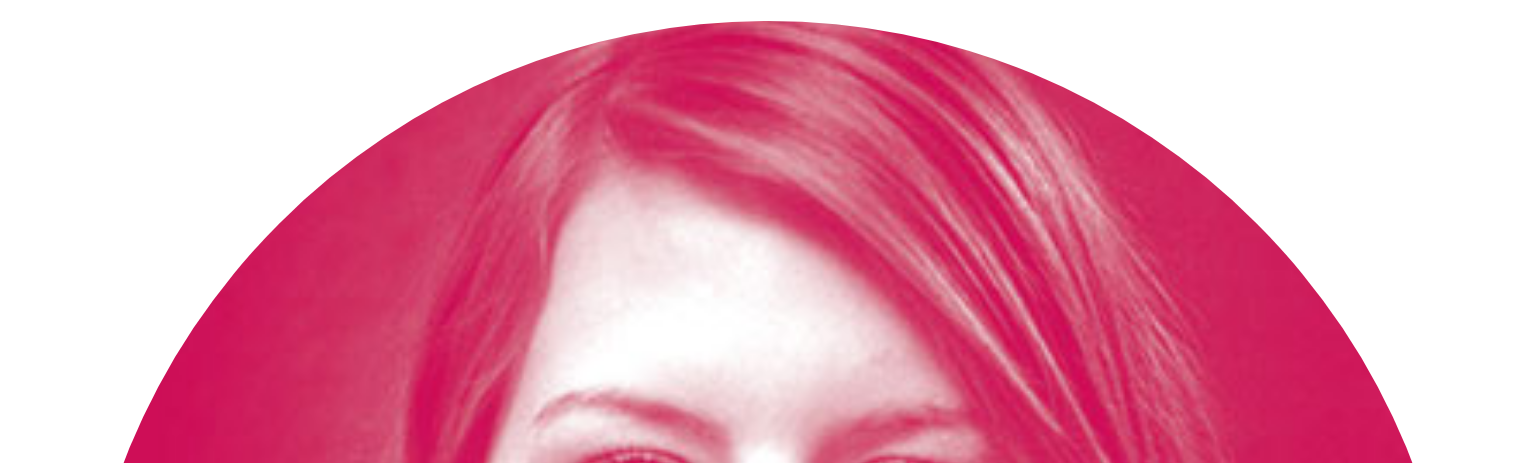
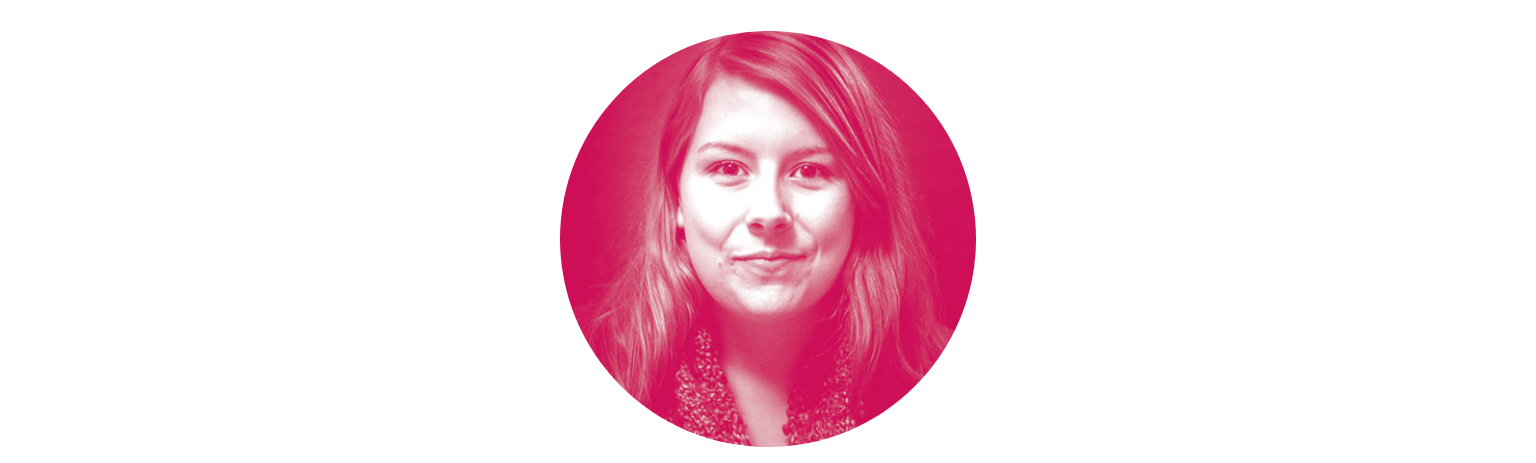
Before and after one commit to dagerebe/portfolio-coming-soon, a plain HTML site: page index.html in a window 1536 px wide. Shown: the top 463 px of the page. Drawn offline with nearby package versions, Linux system fonts and the light colour scheme.

Commit message:
added media queries to make it look good and be responsive

```diff
--- a/css/main.css
+++ b/css/main.css
@@ -65,3 +65,44 @@ img {
   width: 4em;
   display: inline-block;
 }
+
+@media only screen and (min-width: 22em) {
+
+  .pic {
+    width: 15em;
+    margin: 0 auto;
+  }
+
+}
+
+@media only screen and (min-width: 38em) {
+
+  .bg {
+    padding: 1.5em 10%;
+  }
+
+  .pic {
+    width: 17em;
+  }
+
+}
+
+@media only screen and (min-width: 60em) {
+
+  .bg {
+    padding: 1.5em 20%;
+  }
+
+}
+
+@media only screen and (min-width: 90em) {
+
+  .bg {
+    padding: 1.5em 30%;
+  }
+
+  .pic {
+    width: 20em;
+  }
+
+}
```
